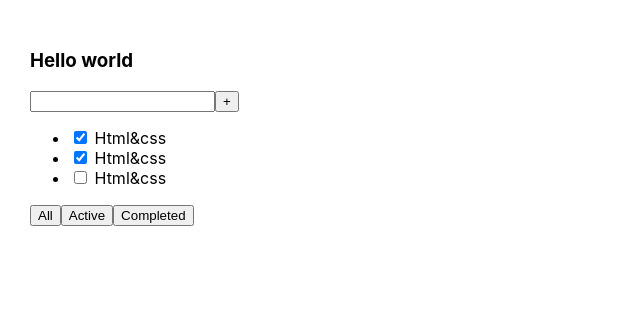
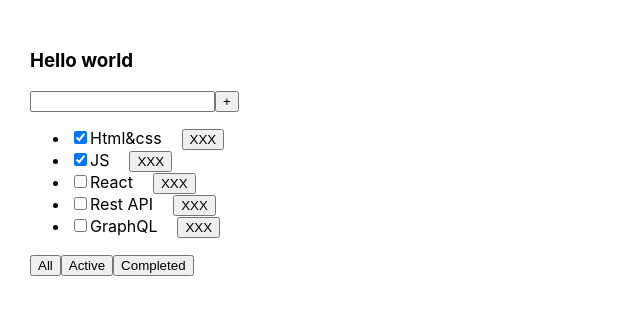
Before and after one commit to valtikamore/TodoList, a React (Create React App) app: page / in a window 1280 px wide. Shown: the top 314 px of the page, without its empty margins (0-640 px from the left). Built offline with nearby package versions, Linux system fonts and the light colour scheme.

Commit message:
02: MAP/FILTER/useState(array/filter)/useState(all\completed\active/filer)

```diff
--- a/src/App.css
+++ b/src/App.css
@@ -1,8 +1,12 @@
 .App {
-  padding: 30px;
-  display: flex;
+    padding: 30px;
+    display: flex;
 }
 
 .App > div {
-  margin-right: 50px;
+    margin-right: 50px;
 }
+
+.App li button {
+    margin-left: 20px;
+}
--- a/src/App.tsx
+++ b/src/App.tsx
@@ -1,4 +1,4 @@
-import React from 'react';
+import React, {useState} from 'react';
 import './App.css';
 import {TodoList} from "./TodoList";
 
@@ -7,15 +7,38 @@ export type Task1Type =  {
     title:string
     isDone:boolean
 }
+export type FilteredValuesType = 'all'|'completed'|'active'
+
 function App() {
-    const task1:Array<Task1Type> = [
+    let [tasks1,setTasks1] = useState([
         {id:1,title:'Html&css',isDone:true},
-        {id:1,title:'Js',isDone:true},
-        {id:1,title:'React',isDone:false},
-    ]
+        {id:2,title:'JS',isDone:true},
+        {id:3,title:'React',isDone:false},
+        {id:4,title:'Rest API',isDone:false},
+        {id:5,title:'GraphQL',isDone:false},
+    ])
+
+    function removeTask(taskId:number) {
+        let filteredTasks = tasks1.filter(t => t.id !== taskId)
+        setTasks1(filteredTasks)
+    }
+    let [filter,setFilter] = useState<FilteredValuesType>('all')
+    let  tasksForTodoList = tasks1
+    if(filter === 'active') {
+        tasksForTodoList = tasks1.filter(t => !t.isDone )
+    }
+    if(filter === 'completed') {
+        tasksForTodoList = tasks1.filter(t => t.isDone)
+    }
+    function changeFilter (value:FilteredValuesType) {
+        setFilter(value)
+    }
     return (
         <div className="App">
-            <TodoList title={'Hello world'} tasks={task1}/>
+            <TodoList title={'Hello world'}
+                      tasks={tasksForTodoList}
+                      removeTask={removeTask}
+                      changeFilter={changeFilter} />
         </div>
     );
 }
--- a/src/TodoList.tsx
+++ b/src/TodoList.tsx
@@ -1,8 +1,10 @@
 import React from "react";
-import {Task1Type} from "./App";
+import {FilteredValuesType, Task1Type} from "./App";
 export type TodoListType = {
     title:string
     tasks:Array<Task1Type>
+    removeTask:(taskId:number) => void
+    changeFilter:(value:FilteredValuesType) => void
 }
 export function TodoList(props:TodoListType) {
     return (
@@ -13,14 +15,18 @@ export function TodoList(props:TodoListType) {
                 <button>+</button>
             </div>
             <ul>
-                <li><input type="checkbox" checked={props.tasks[0].isDone} /> <span>{props.tasks[0].title}</span></li>
-                <li><input type="checkbox" checked={props.tasks[1].isDone}/> <span>{props.tasks[0].title}</span></li>
-                <li><input type="checkbox" checked={props.tasks[2].isDone}/> <span>{props.tasks[0].title}</span></li>
+                {
+                    props.tasks.map(t => <li key={t.id}>
+                        <input type="checkbox" checked={t.isDone}/>
+                        <span>{t.title}</span>
+                        <button onClick={() => {props.removeTask(t.id)}}>XXX</button>
+                    </li>)
+                }
             </ul>
             <div>
-                <button>All</button>
-                <button>Active</button>
-                <button>Completed</button>
+                <button onClick={() => {props.changeFilter('all')}}>All</button>
+                <button onClick={() => {props.changeFilter('active')}}> Active</button>
+                <button onClick={() => {props.changeFilter('completed')}}>Completed</button>
             </div>
         </div>
     )
```
